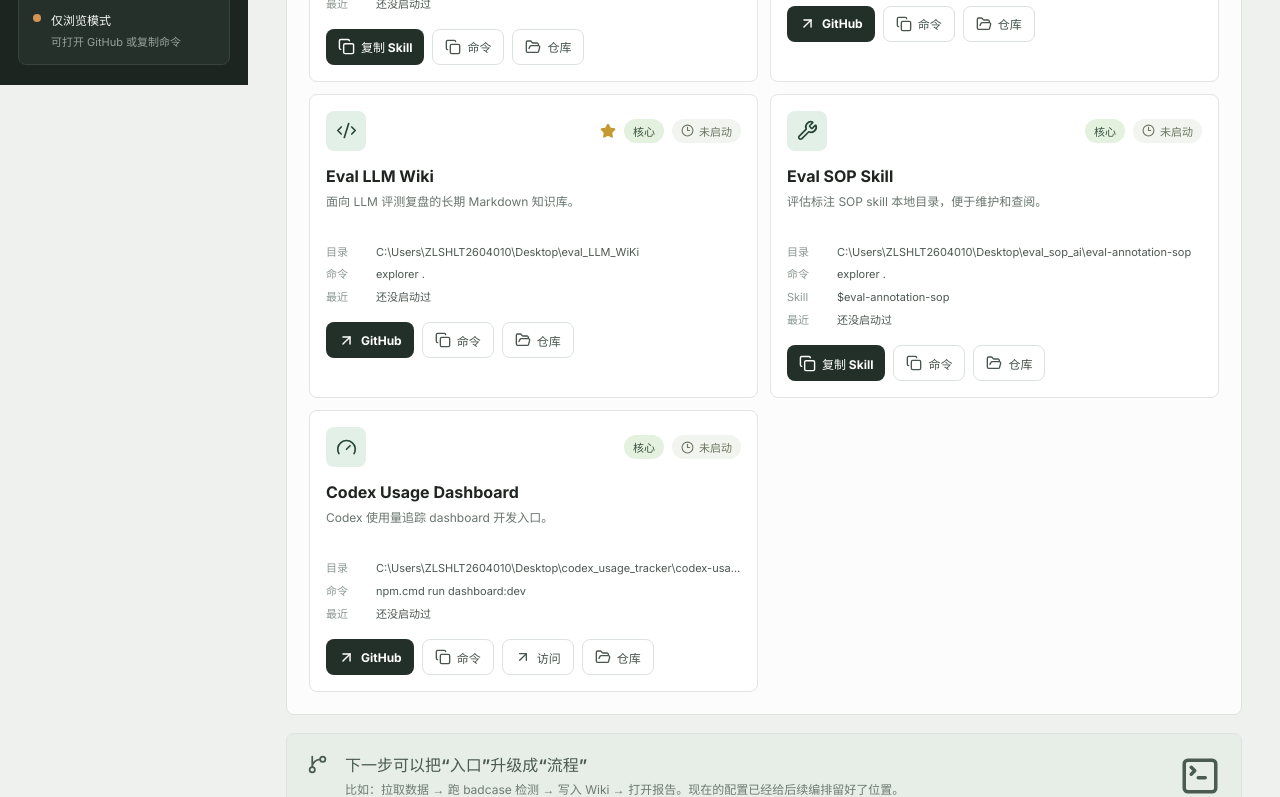
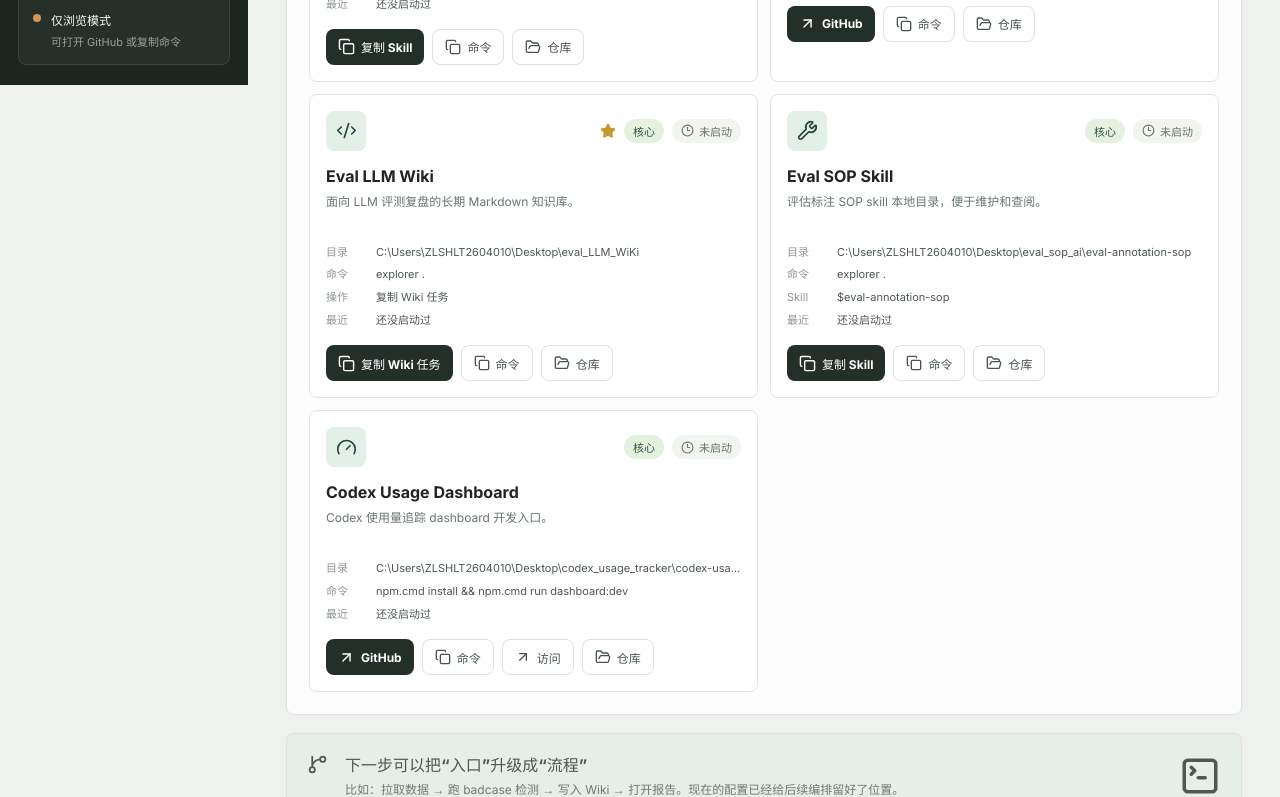
Before and after one commit to Marsbeeeee/Operation-Desk, a React (Vite) app: page / in a window 1280 px wide. Shown: the part 715-1512 px from the top of the page. Built offline with nearby package versions, Linux system fonts and the light colour scheme; no server answers.

Commit message:
Add actionable wiki entry

```diff
--- a/automation.config.json
+++ b/automation.config.json
@@ -37,6 +37,8 @@
       "command": "explorer .",
       "url": "",
       "repoUrl": "https://github.com/Marsbeeeee/eval_LLM_WiKi",
+      "actionLabel": "复制 Wiki 任务",
+      "actionText": "请按 eval_LLM_WiKi 维护规范处理以下任务：\nTask: ingest / query / lint\nSource:\n- `raw/...`\n\n要求：\n- 先读取 `wiki/index.md`\n- 新增或更新相关 wiki 页面\n- 更新 `wiki/index.md` 和 `wiki/log.md`\n- 区分事实、推断和待确认内容",
       "required": true,
       "favorite": true,
       "icon": "code"
@@ -62,7 +64,7 @@
       "description": "Codex 使用量追踪 dashboard 开发入口。",
       "category": "效率工具",
       "cwd": "C:\\Users\\ZLSHLT2604010\\Desktop\\codex_usage_tracker\\codex-usage-tracker",
-      "command": "npm.cmd run dashboard:dev",
+      "command": "npm.cmd install && npm.cmd run dashboard:dev",
       "url": "http://localhost:5173",
       "repoUrl": "https://github.com/douglasmonsky/codex-usage-tracker",
       "openDelayMs": 3500,
--- a/src/main.jsx
+++ b/src/main.jsx
@@ -221,9 +221,22 @@
     showToast(`已复制 ${tool.skillName} 调用指令`)
   }
 
+  const copyActionText = async tool => {
+    if (!tool.actionText) {
+      showToast('这个入口没有配置操作模板')
+      return
+    }
+    await navigator.clipboard?.writeText(tool.actionText)
+    showToast(`已复制 ${tool.actionLabel || '操作模板'}`)
+  }
+
   const handlePrimaryAction = tool => {
     if (tool.skillName) {
       copySkillPrompt(tool)
+      return
+    }
+    if (tool.actionText) {
+      copyActionText(tool)
       return
     }
     launchTool(tool)
@@ -303,7 +316,7 @@
                 <button key={tool.id} onClick={() => handlePrimaryAction(tool)}>
                   <ToolIcon tool={tool} />
                   <span>{tool.name}</span>
-                  {tool.skillName ? <Copy size={15} /> : <Play size={15} />}
+                  {tool.skillName || tool.actionText ? <Copy size={15} /> : <Play size={15} />}
                 </button>
               ))}
             </div>
@@ -346,6 +359,12 @@
                         <dd>${tool.skillName}</dd>
                       </div>
                     )}
+                    {tool.actionText && (
+                      <div>
+                        <dt>操作</dt>
+                        <dd>{tool.actionLabel || '复制操作模板'}</dd>
+                      </div>
+                    )}
                     <div>
                       <dt>最近</dt>
                       <dd>{timeLabel(status.lastRunAt)}</dd>
@@ -353,9 +372,9 @@
                   </dl>
                   {status.message && <div className="message-line">{status.message}</div>}
                   <div className="card-actions">
-                    <button className="primary" disabled={launching === tool.id || (!tool.skillName && !tool.command && !tool.repoUrl)} onClick={() => handlePrimaryAction(tool)}>
-                      {launching === tool.id ? <Loader2 className="spin" size={17} /> : tool.skillName ? <Copy size={17} /> : apiReady ? <Play size={17} /> : <ArrowUpRight size={17} />}
-                      {tool.skillName ? '复制 Skill' : apiReady ? '启动' : tool.repoUrl ? 'GitHub' : '复制命令'}
+                    <button className="primary" disabled={launching === tool.id || (!tool.skillName && !tool.actionText && !tool.command && !tool.repoUrl)} onClick={() => handlePrimaryAction(tool)}>
+                      {launching === tool.id ? <Loader2 className="spin" size={17} /> : tool.skillName || tool.actionText ? <Copy size={17} /> : apiReady ? <Play size={17} /> : <ArrowUpRight size={17} />}
+                      {tool.skillName ? '复制 Skill' : tool.actionText ? tool.actionLabel || '复制操作' : apiReady ? '启动' : tool.repoUrl ? 'GitHub' : '复制命令'}
                     </button>
                     {!apiReady && tool.command && (
                       <button className="secondary" onClick={() => copyCommand(tool)}>
```
Also changed, not shown: scripts/validate-tools.mjs (+7 -1 lines), 1 other file (tests, documents, lock files or other folders).
